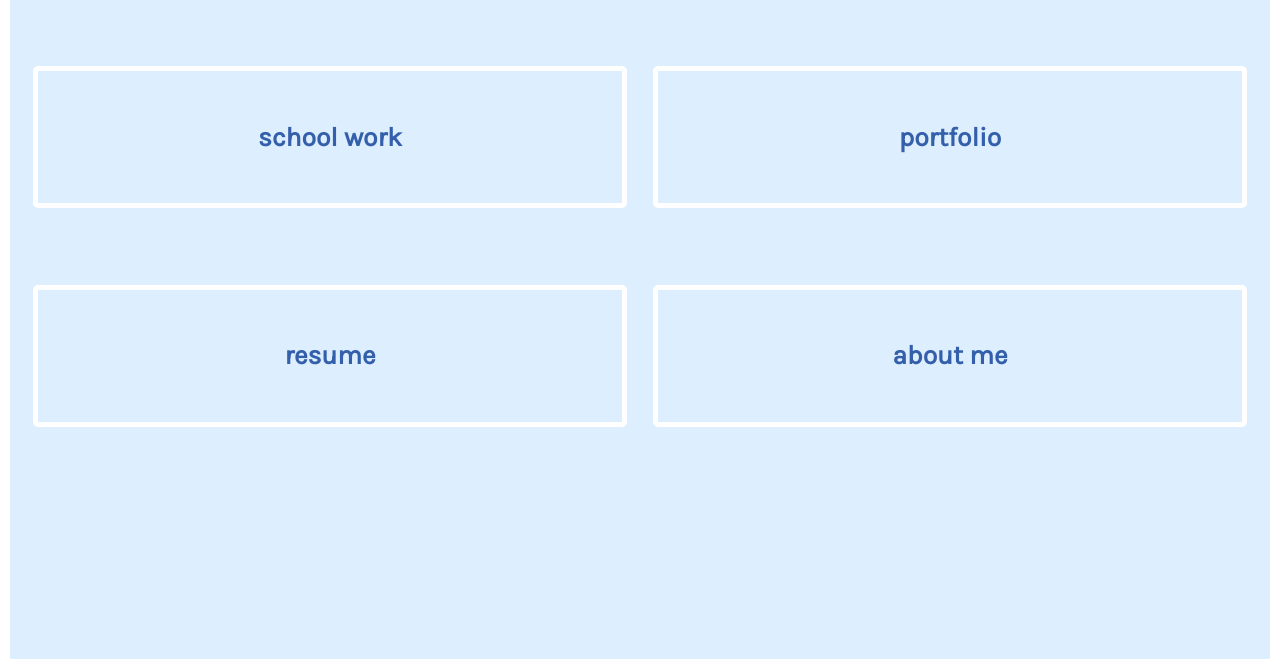
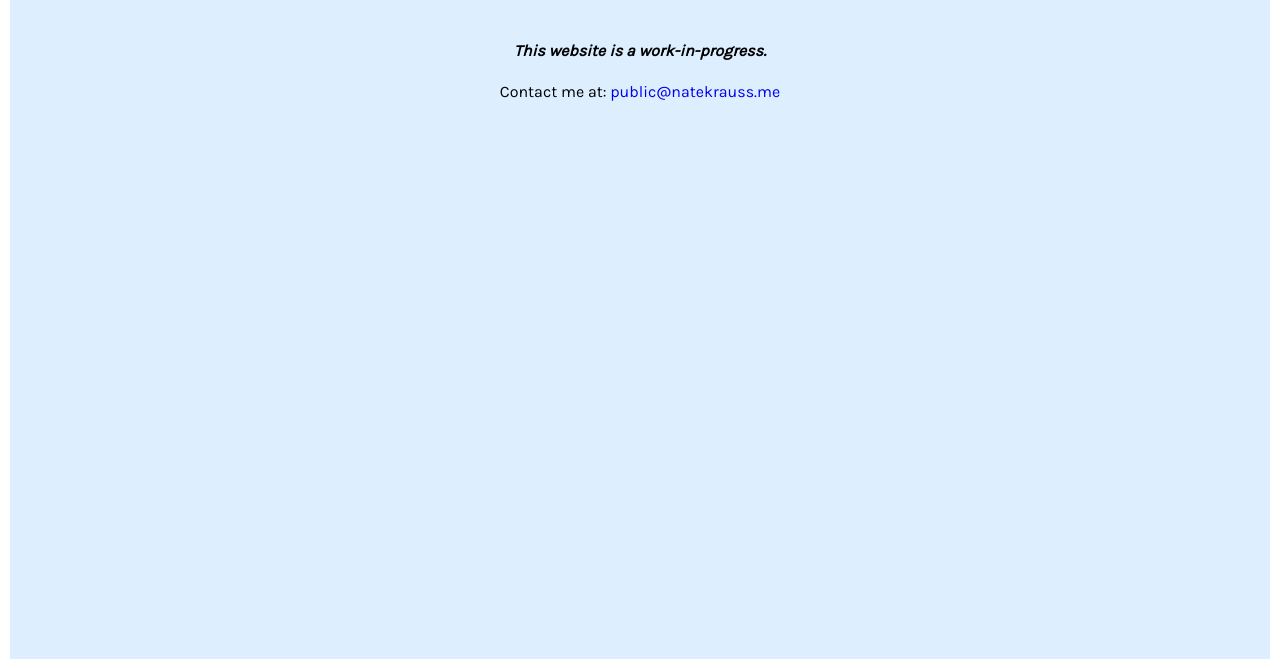
Before and after one commit to Kraussie/Kraussie.github.io, a plain HTML site: page index.html in a window 1280 px wide. Shown: the part 131-800 px from the top of the page. Drawn offline with Linux system fonts and the light colour scheme.

Commit message:
site is work-in-progress

```diff
--- a/index.html
+++ b/index.html
@@ -20,16 +20,10 @@
 		<h1 class = "home-title">NATE KRAUSS</h1>
 	</div>
 
-	<div class="box-link">
-			<ul class = "nav-bar">
-				<a href="../kraussie.github.io/html/school-work.html" id="main-button"><li id="box-hover">school work</li></a>
-				<a href="../kraussie.github.io/html/portfolio.html" id="main-button"><li id="box-hover">portfolio</li></a>
-			</ul>
+	<div style="text-align: center;">
+		<h4><i>This website is a work-in-progress.</i></h4>
 
-			<ul class="nav-bar">
-				<a href="../kraussie.github.io/html/resume.html" id="main-button"><li id="box-hover">resume</li></a>
-				<a href="../kraussie.github.io/html/about-me.html" id="main-button"><li id="box-hover">about me</li></a>
-			</ul>
+		<p>Contact me at: <a href="sendto:public@natekrauss.me">public@natekrauss.me</a></p>
 	</div>
 </body>
 </html>
--- a/main.css
+++ b/main.css
@@ -3,6 +3,10 @@
 
 body {
     background: #def;
+}
+
+html, body, h1, h2, h3, h4, h5, h6 {
+  font-family: 'Karla', sans-serif;
 }
 
 h1 {
```
